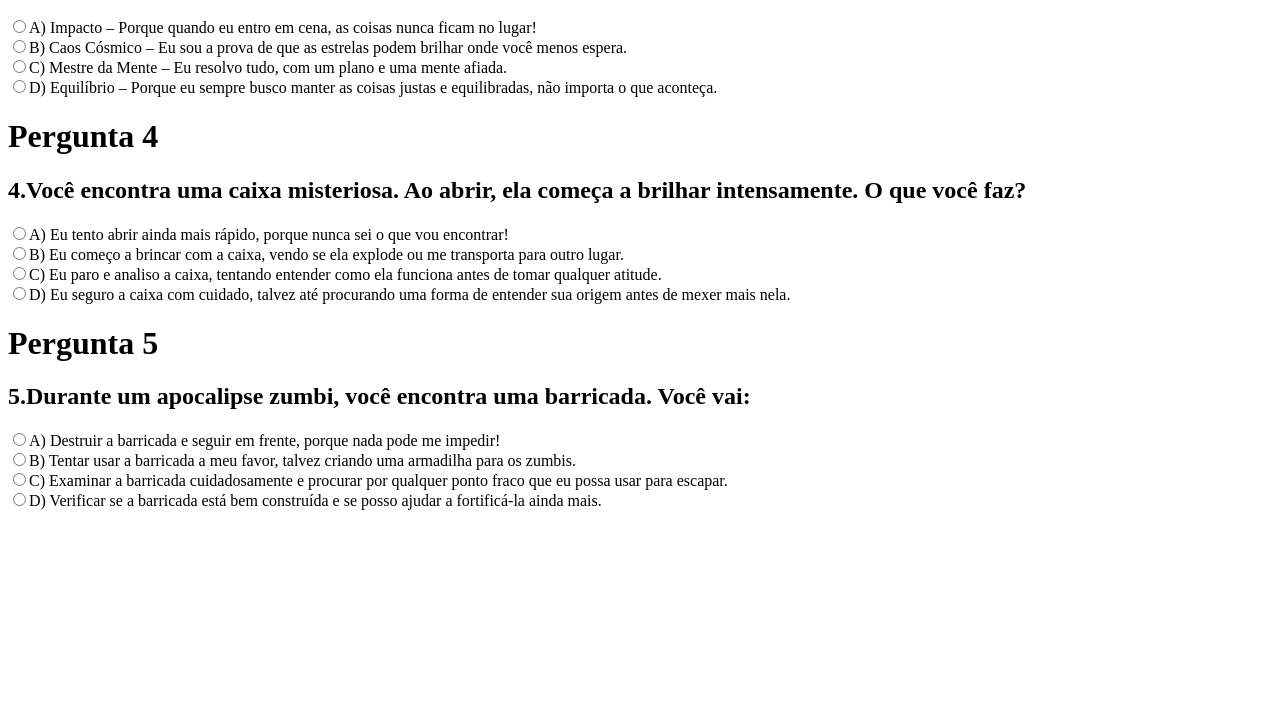
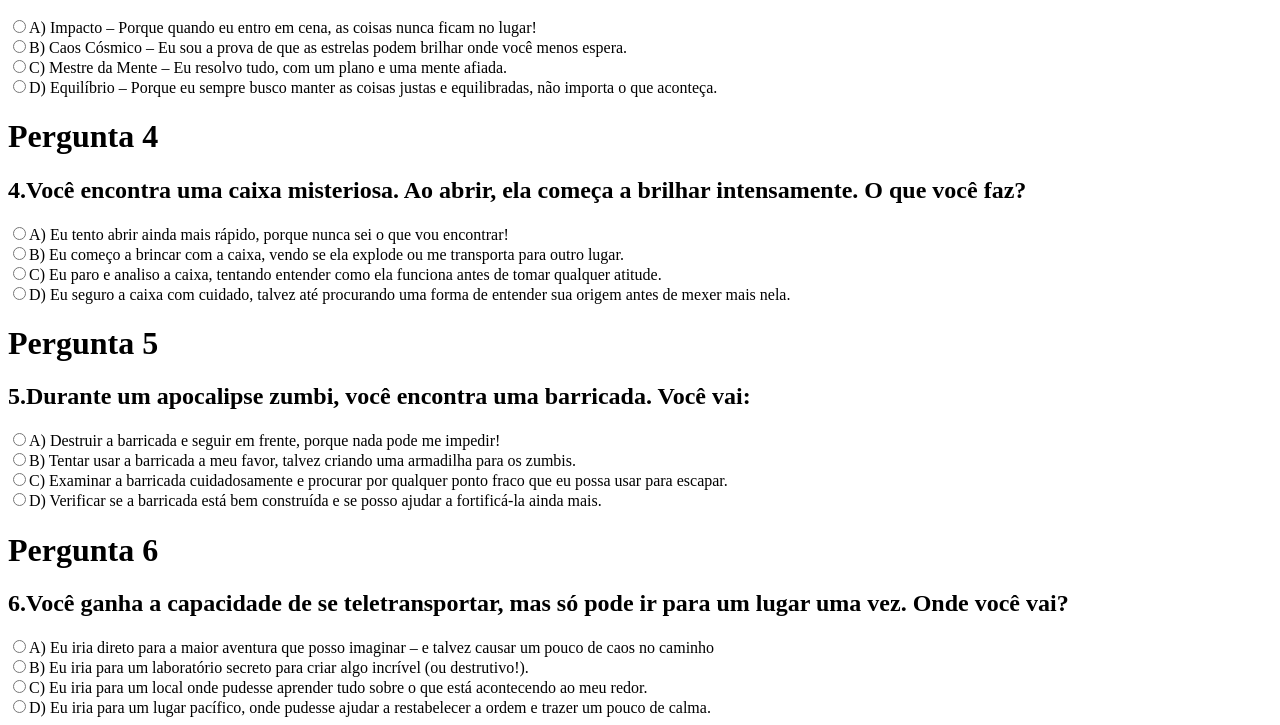
Before and after one commit to Shyinxx/Projeto_Quiz, a plain HTML site: page index.html in a window 1280 px wide. Shown: the part 582-1307 px from the top of the page. Before the commit the page ends 1100 px from the top, so only its background shows below. Drawn offline with Linux system fonts and the light colour scheme.

Commit message:
pergunta6

```diff
--- a/index.html
+++ b/index.html
@@ -62,6 +62,16 @@
     <label><input type="radio" name="pergunta5">D) Verificar se a barricada está bem construída e se posso ajudar a fortificá-la ainda mais.
     </label>
 
+    <h1>Pergunta 6</h1>
+    <h2>6.Você ganha a capacidade de se teletransportar, mas só pode ir para um lugar uma vez. Onde você vai?</h2>
+    <label><input type="radio" name="pergunta6">A) Eu iria direto para a maior aventura que posso imaginar – e talvez causar um pouco de caos no caminho</label>
+    <br>
+    <label><input type="radio" name="pergunta6">B) Eu iria para um laboratório secreto para criar algo incrível (ou destrutivo!).</label>
+    <br>
+    <label><input type="radio" name="pergunta6">C) Eu iria para um local onde pudesse aprender tudo sobre o que está acontecendo ao meu redor.</label>
+    <br>
+    <label><input type="radio" name="pergunta6">D) Eu iria para um lugar pacífico, onde pudesse ajudar a restabelecer a ordem e trazer um pouco de calma.</label>
+
 
 </body>
 </html>
```
